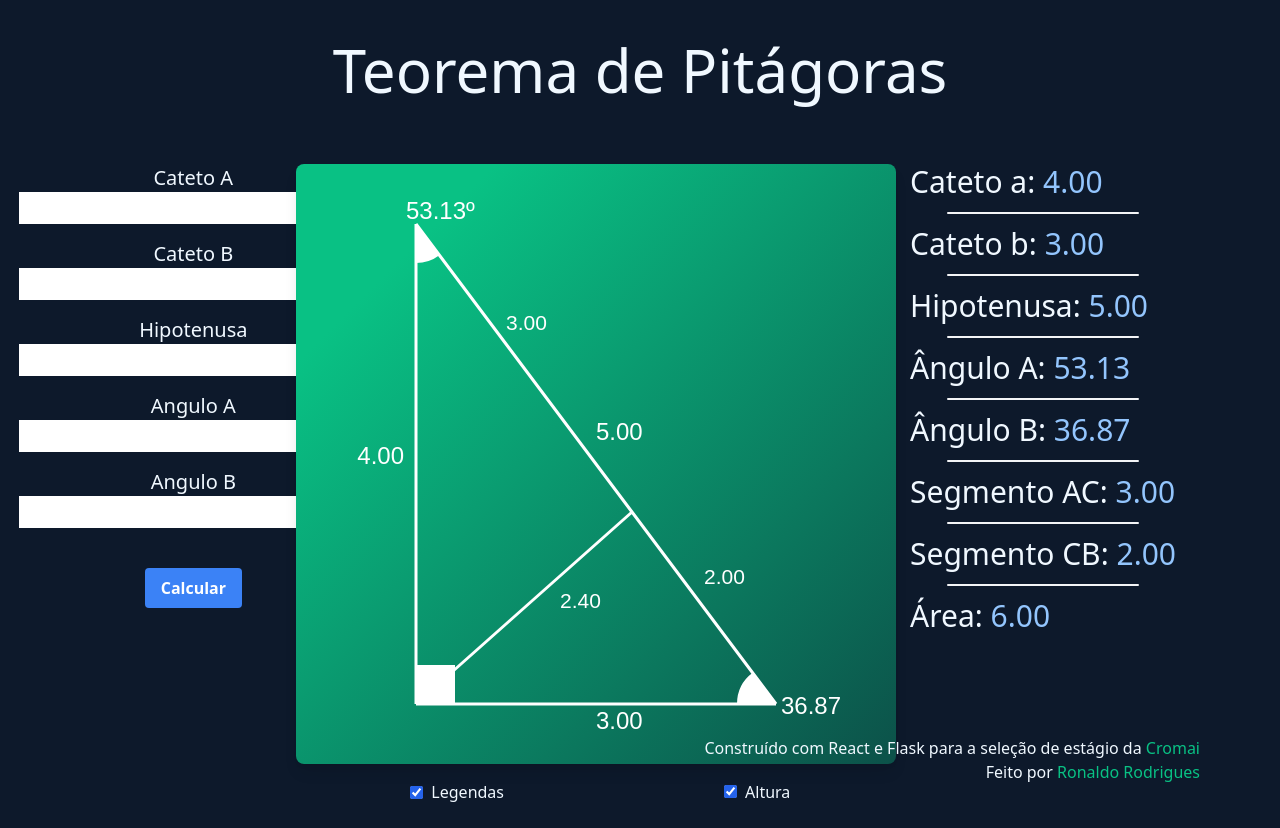
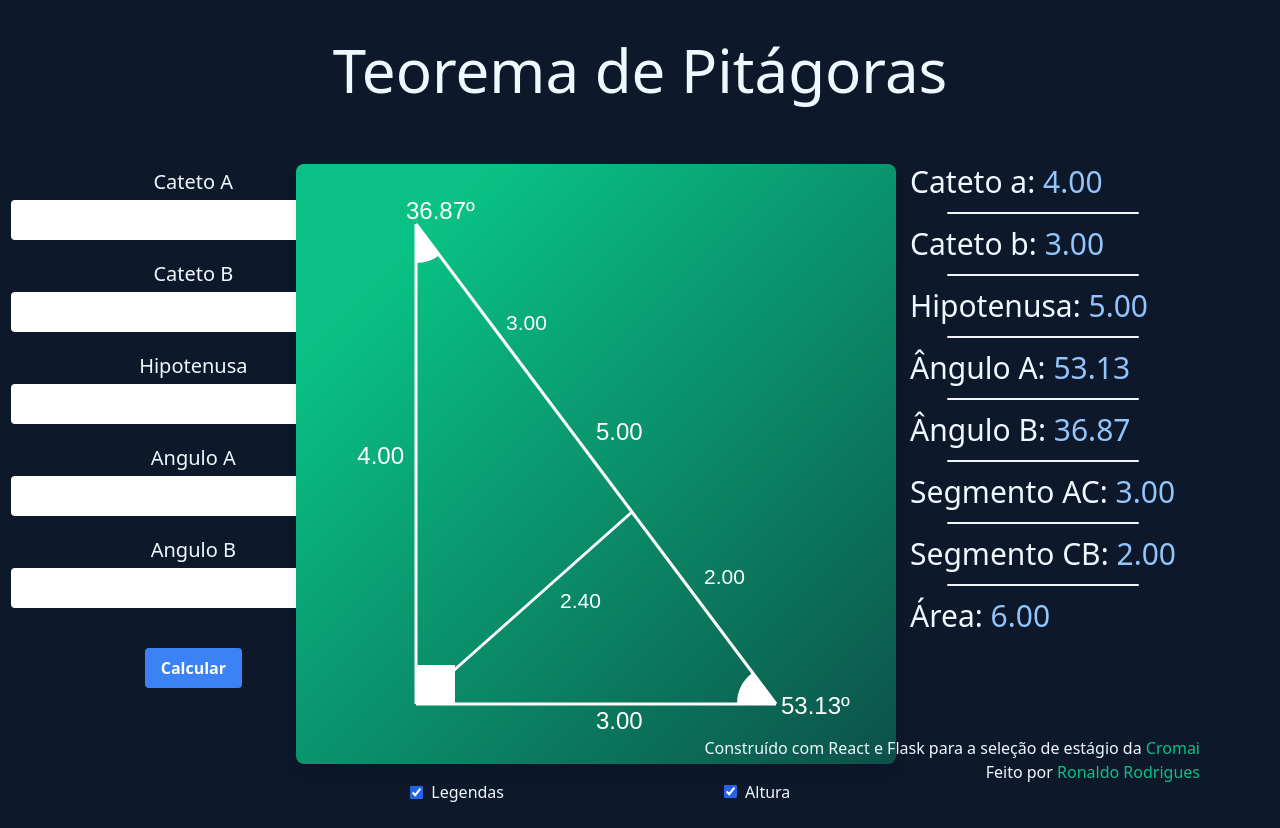
Before and after one commit to ronaldo26rodrigues/calculadora-pitagoras, a React (Vite) app in the folder calculadora-pitagoras/: page / in a window 1280 px wide. Built offline with nearby package versions, Linux system fonts and the light colour scheme.

Commit message:
correçoes no triangulo

```diff
--- a/calculadora-pitagoras/src/components/FormInput.tsx
+++ b/calculadora-pitagoras/src/components/FormInput.tsx
@@ -20,9 +20,9 @@ export function FormInput({ setLinhaDestacada, name, label, linha, onChange, ifU
   }
   return (
     <div className="grid">
-      <label htmlFor={name} className="xl:text-xl">{label}</label>
+      <label htmlFor={name} className="xl:text-xl my-1">{label}</label>
       <input id={id}
-      className="text-zinc-900 xl:text-2xl"
+      className="text-zinc-900 xl:text-2xl py-1 px-2 rounded"
         type="number"
         name={name}
         onFocus={() => {
--- a/calculadora-pitagoras/src/components/TriangleDraw.ts
+++ b/calculadora-pitagoras/src/components/TriangleDraw.ts
@@ -76,8 +76,8 @@ export function TrianguloDraw({canvas, valoresAbsolutos, valoresRelativos, ponto
         ctx.textAlign = 'end';
         ctx.fillText(txtLegenda(valoresAbsolutos.catetoA, 'a'), pontoPartida.x-12,canvasSize/2);
         ctx.textAlign = 'start';
-        ctx.fillText(txtLegenda(valoresAbsolutos.anguloA, 'A', true), pontoPartida.x-10,pontoPartida.y-5);
-        ctx.fillText(txtLegenda(valoresAbsolutos.anguloB, 'B'), pontoPartida.x+catetoB+5,pontoPartida.y+catetoA+10);
+        ctx.fillText(txtLegenda(valoresAbsolutos.anguloB, 'B', true), pontoPartida.x-10,pontoPartida.y-5);
+        ctx.fillText(txtLegenda(valoresAbsolutos.anguloA, 'A', true), pontoPartida.x+catetoB+5,pontoPartida.y+catetoA+10);
         ctx.fillText(txtLegenda(valoresAbsolutos.catetoB, 'b'), canvasSize/2, pontoPartida.y+catetoA+25);
 
         ctx.fillText(txtLegenda(valoresAbsolutos.hipotenusa, 'c'), pontoPartida.x+0.5*catetoB, pontoPartida.y+(0.45)*catetoA);
```
